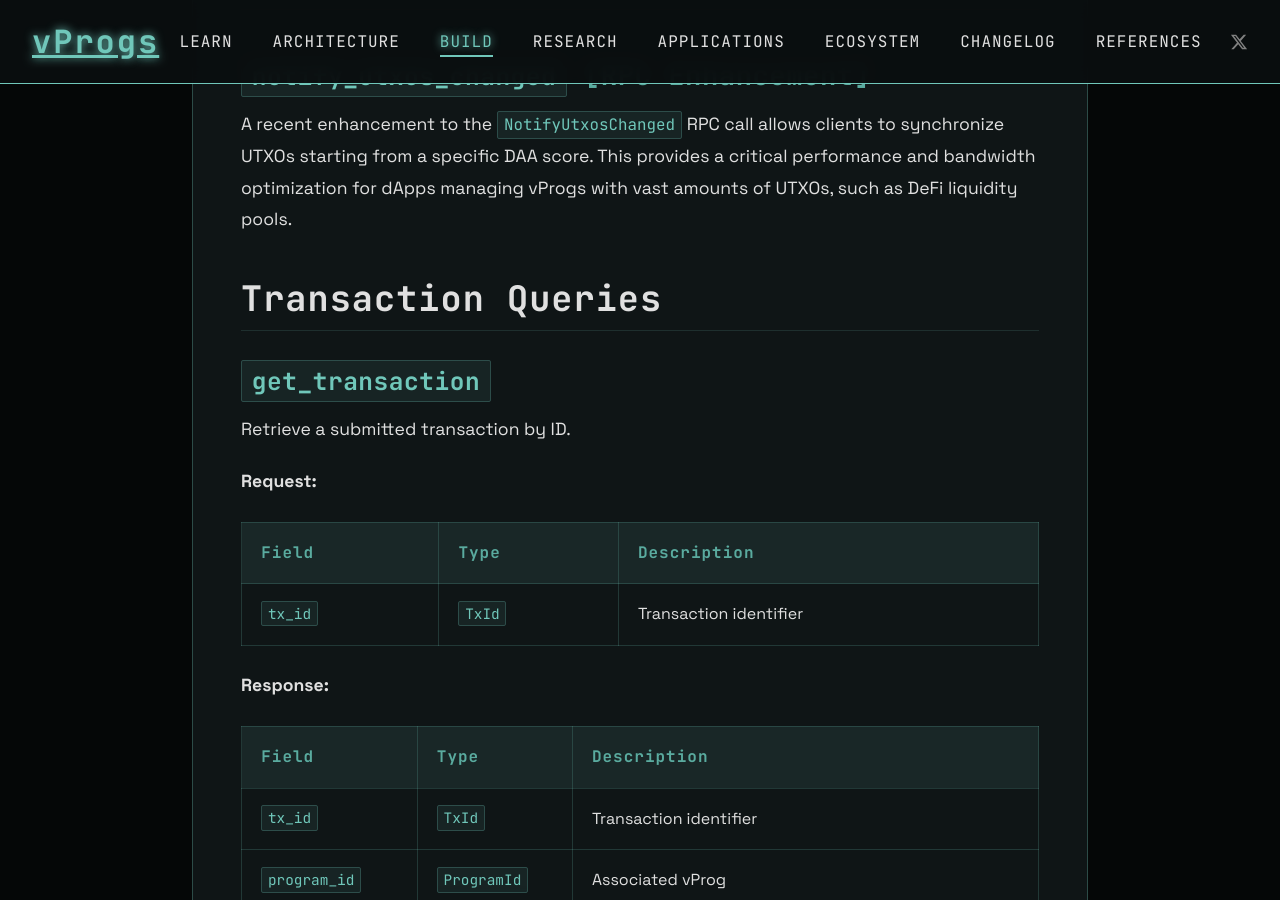
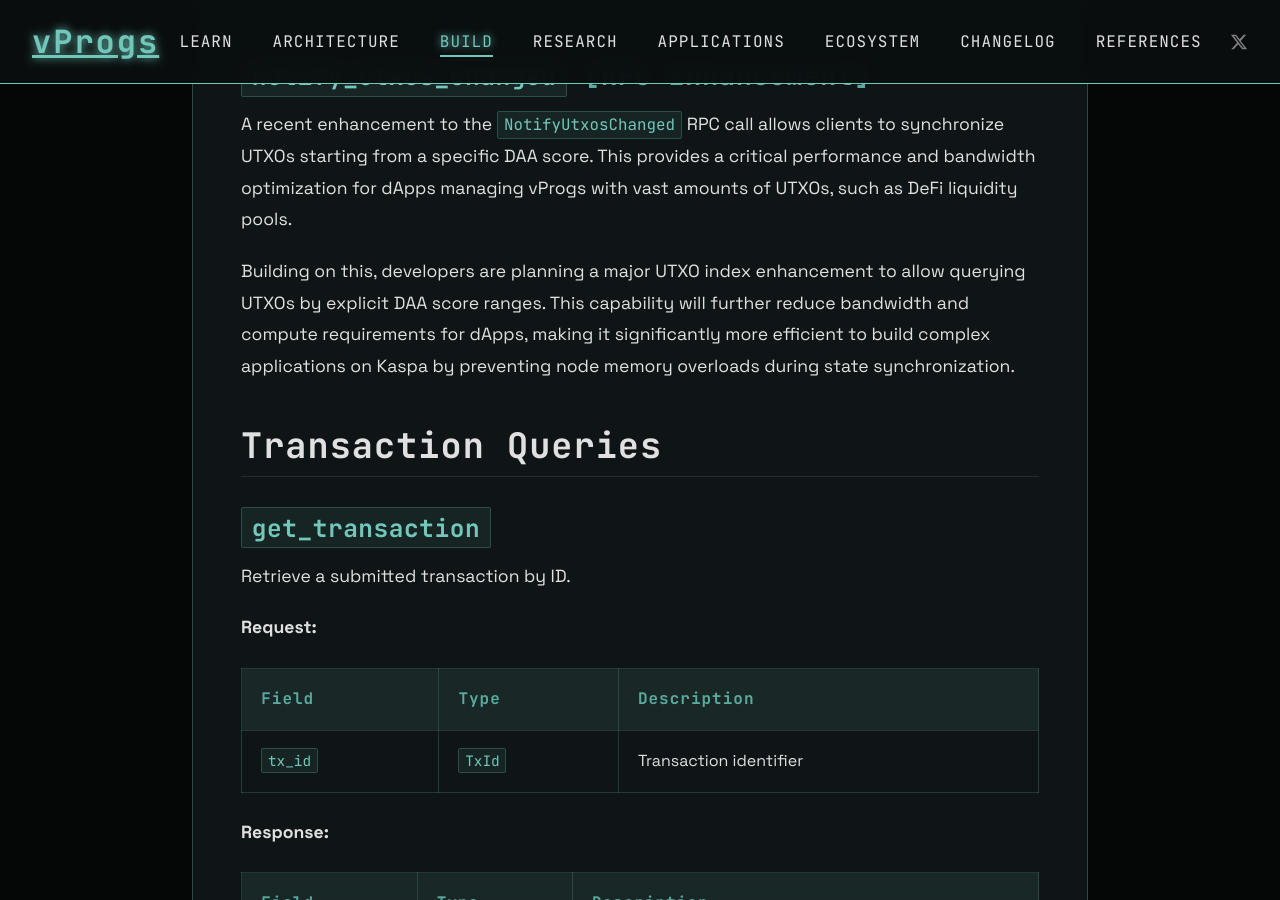
Before and after one commit to creative-inference/vprogs.xyz, a Jekyll site: the page built from build/api-reference.md, in a window 1280 px wide and 900 px high, scrolled down 7295 px. Built offline with Jekyll 4.4.1, drawn with Linux system fonts in a browser that asks for light colours.

Commit message:
Add planned UTXO index DAA score range queries to RPC documentation [auto]

```diff
--- a/build/api-reference.md
+++ b/build/api-reference.md
@@ -197,6 +197,10 @@ Query metadata about a registered vProg.
 
 A recent enhancement to the `NotifyUtxosChanged` RPC call allows clients to synchronize UTXOs starting from a specific DAA score. This provides a critical performance and bandwidth optimization for dApps managing vProgs with vast amounts of UTXOs, such as DeFi liquidity pools.
 
+
+
+Building on this, developers are planning a major UTXO index enhancement to allow querying UTXOs by explicit DAA score ranges. This capability will further reduce bandwidth and compute requirements for dApps, making it significantly more efficient to build complex applications on Kaspa by preventing node memory overloads during state synchronization.
+
 ## Transaction Queries
 
 ### `get_transaction`
```
